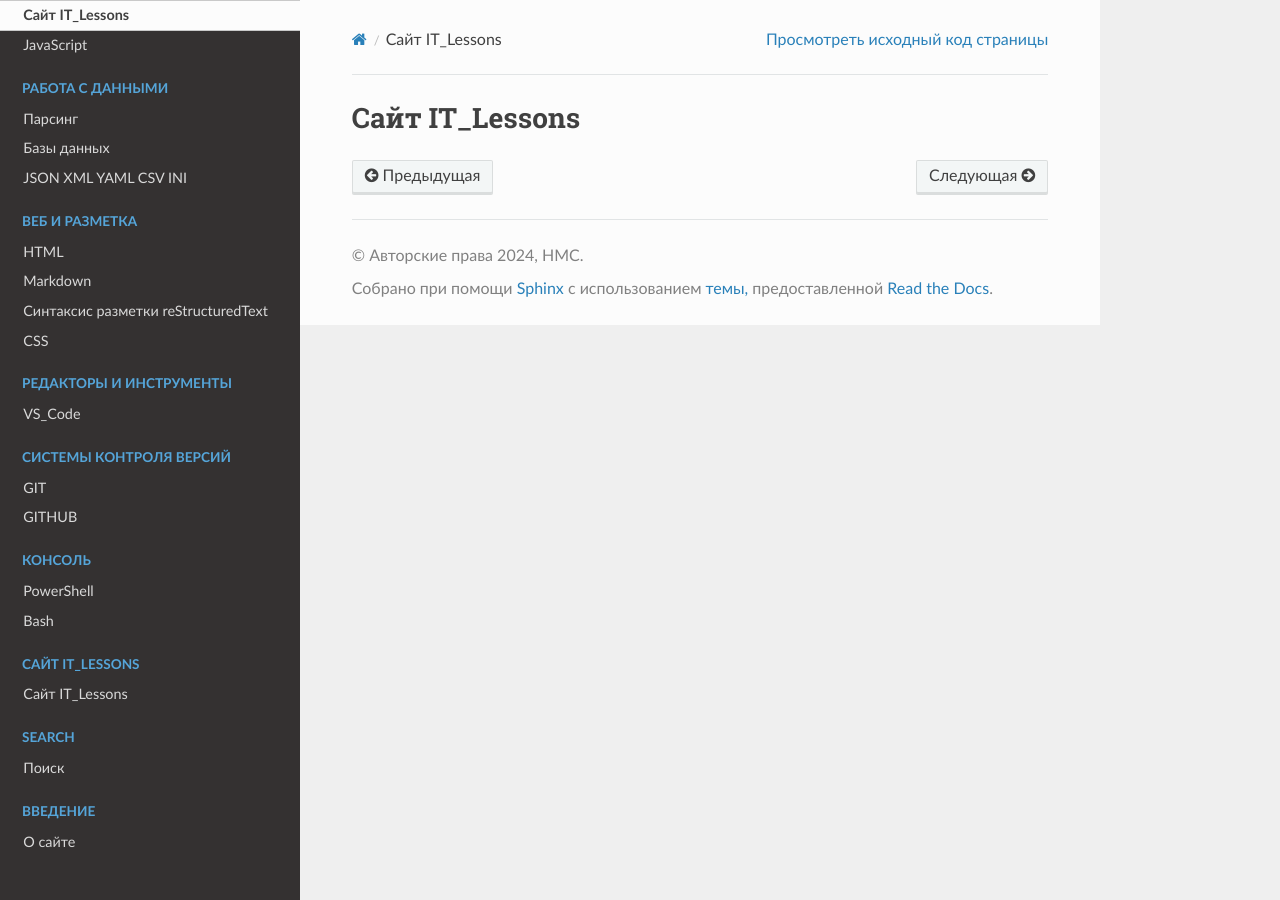
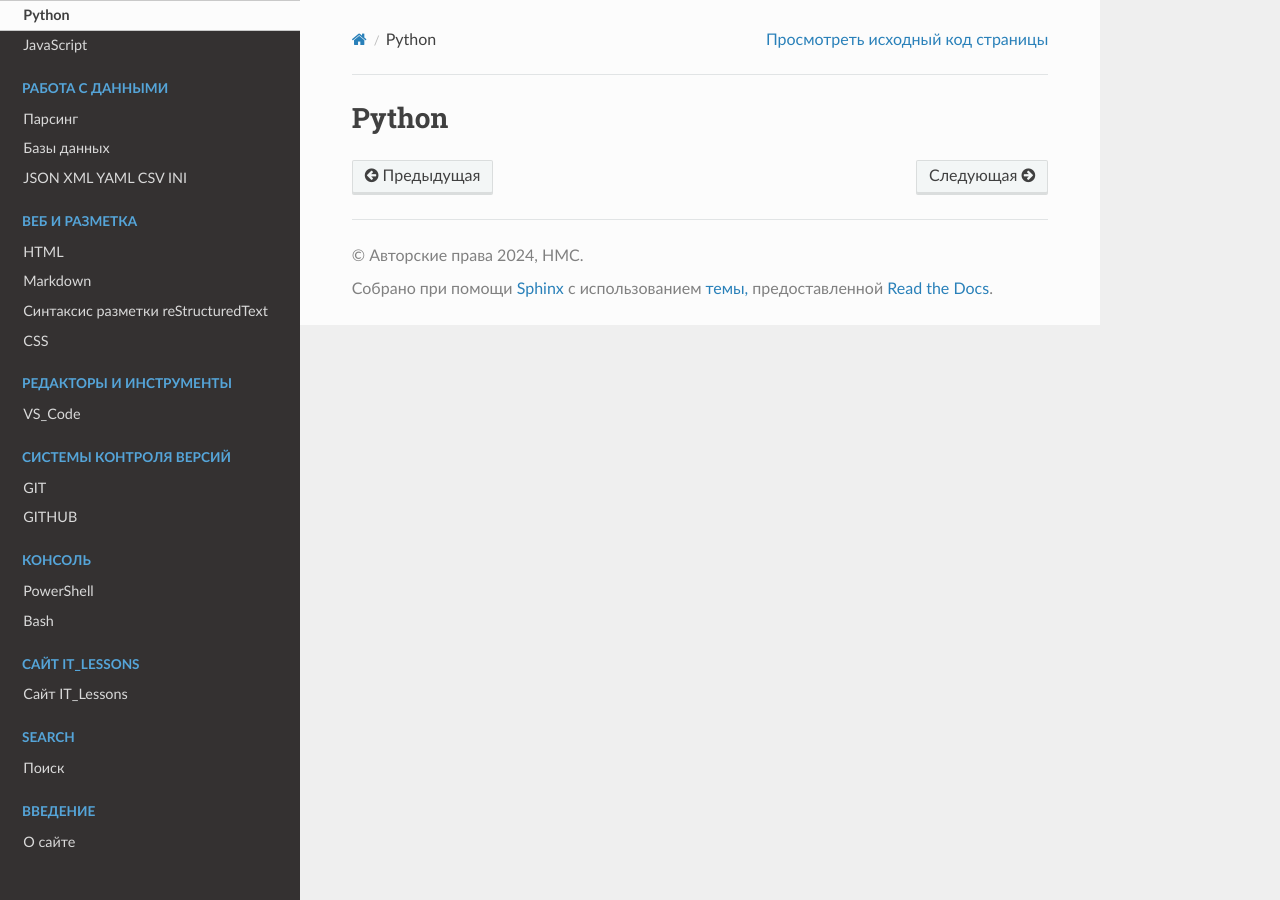
Before and after one commit to NMSprog/5_ITL, a Sphinx documentation site: the page built from source/Python/Python.rst, in a window 1280 px wide. Built offline with Sphinx 7.4.7 and the Read the Docs theme 3.1.0, drawn with Linux system fonts in a browser that asks for light colours.

Commit message:
меню

```diff
--- a/source/Python/Python.rst
+++ b/source/Python/Python.rst
@@ -1,3 +1,3 @@
-***************
-Сайт IT_Lessons
-***************
+******
+Python
+******
--- a/source/basics/types.rst
+++ b/source/basics/types.rst
@@ -169,7 +169,7 @@ Linux: Fedora
 
 
 Типы данных
-===========
+###########
 
 Переменные в Python:
 --------------------
```
